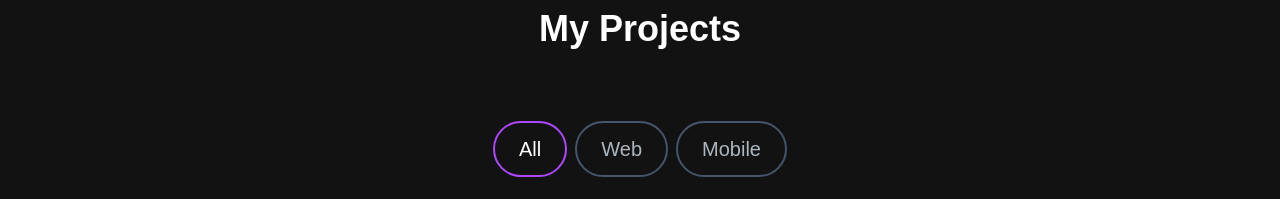
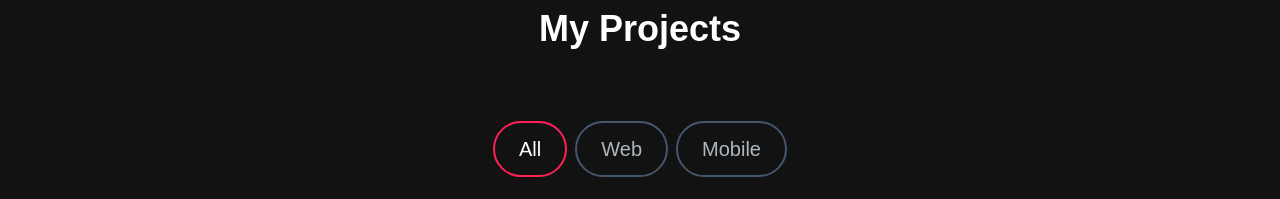
Before and after one commit to luttfimohamad/showcase-me, a Next.js app: page / in a window 1280 px wide. Shown: the part 1220-1419 px from the top of the page. Built offline with nearby package versions, Linux system fonts and the light colour scheme.

Commit message:
Update button border color in ProjectCard component for improved styling

```diff
--- a/components/projects/project-tag.tsx
+++ b/components/projects/project-tag.tsx
@@ -12,7 +12,7 @@ export default function ProjectCard({
   isSelected,
 }: ProjectCardProps) {
   const buttonStyles = isSelected
-    ? 'text-white border-purple-500'
+    ? 'text-white border-rose-500'
     : 'text-[#ADB7BE] border-slate-600 hover:border-white';
   return (
     <button
```
